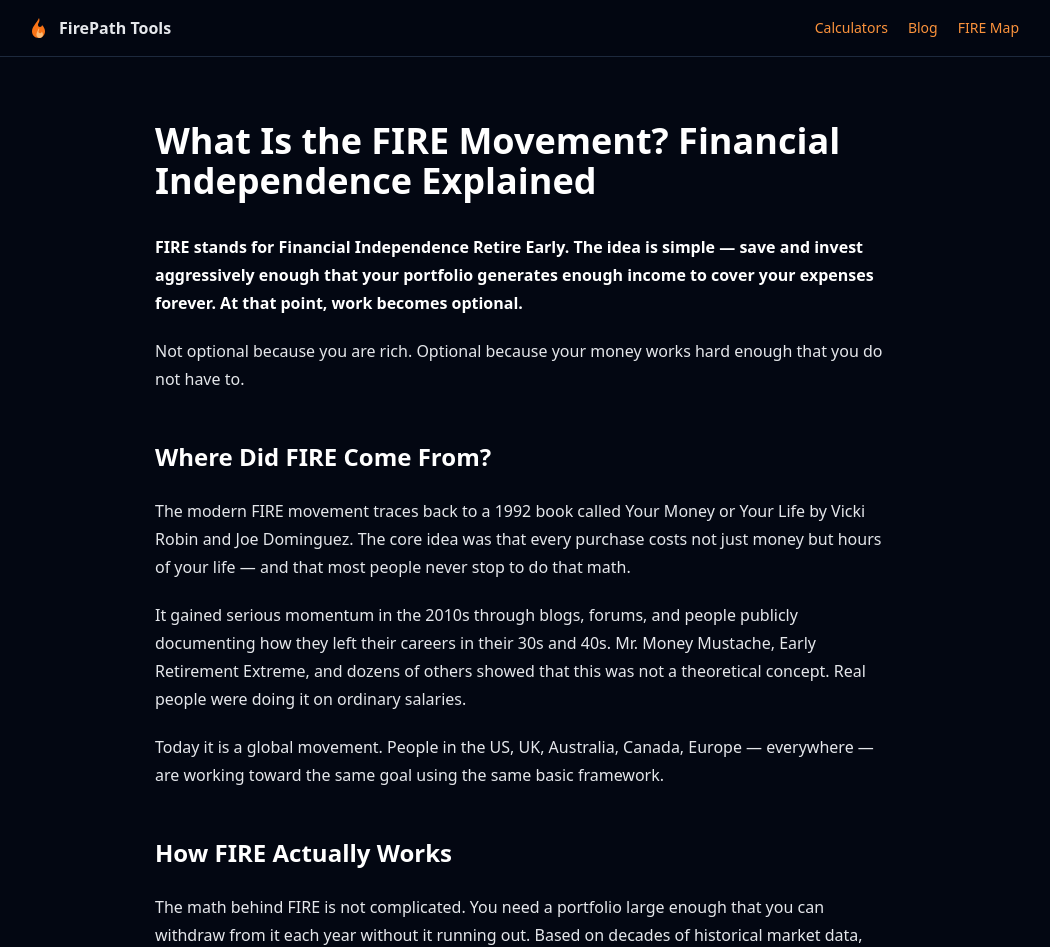
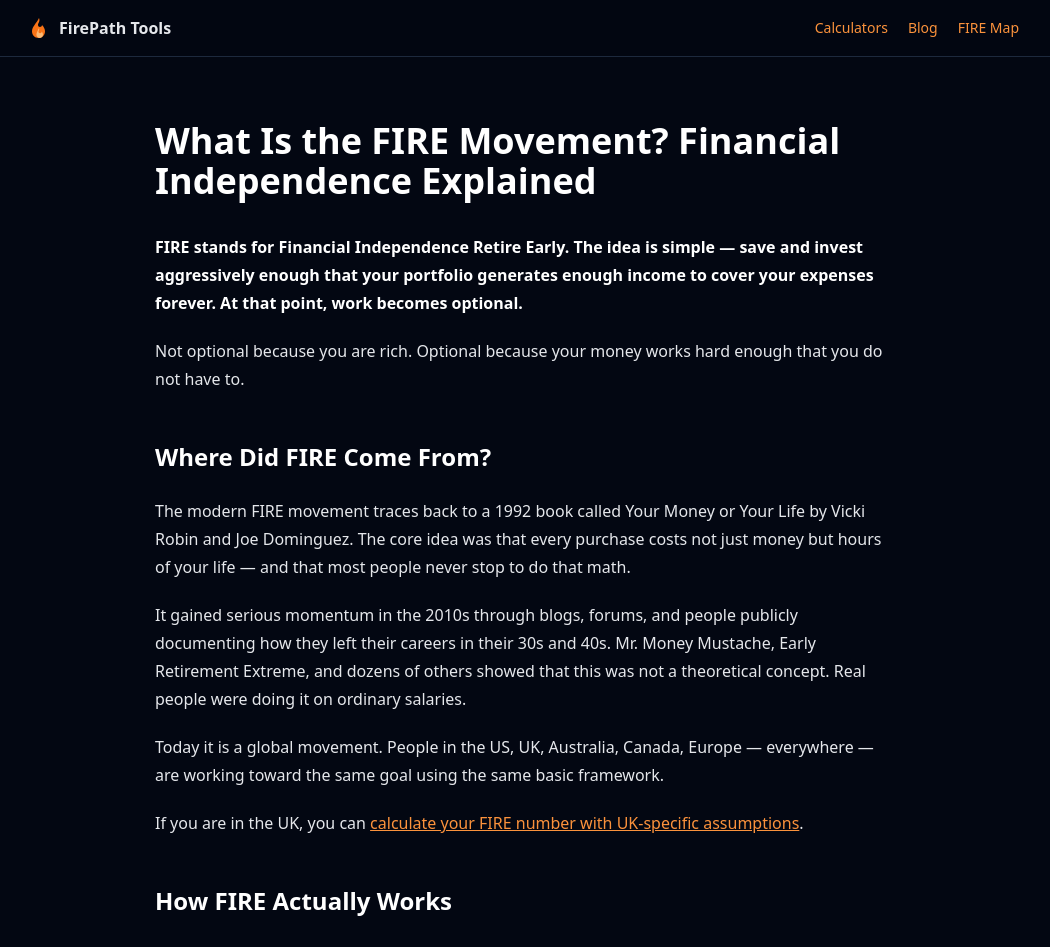
Before and after one commit to giraudsebastien79000-max/firepathtools, a Next.js app: page /blog/what-is-the-fire-movement in a window 1280 px wide. Shown: the top 947 px of the page, without its empty margins (117-1167 px from the left). Built offline with nearby package versions, Linux system fonts and the light colour scheme.

Commit message:
Add internal link to fire-uk-calculator from fire-movement page

```diff
--- a/app/blog/what-is-the-fire-movement/page.tsx
+++ b/app/blog/what-is-the-fire-movement/page.tsx
@@ -21,6 +21,7 @@ export default function Page() {
       <p>It gained serious momentum in the 2010s through blogs, forums, and people publicly documenting how they left their careers in their 30s and 40s. Mr. Money Mustache, Early Retirement Extreme, and dozens of others showed that this was not a theoretical concept. Real people were doing it on ordinary salaries.</p>
 
       <p>Today it is a global movement. People in the US, UK, Australia, Canada, Europe — everywhere — are working toward the same goal using the same basic framework.</p>
+      <p>If you are in the UK, you can <a href="/fire-uk-calculator" className="text-orange-400 hover:underline">calculate your FIRE number with UK-specific assumptions</a>.</p>
 
       <h2>How FIRE Actually Works</h2>
 
```
